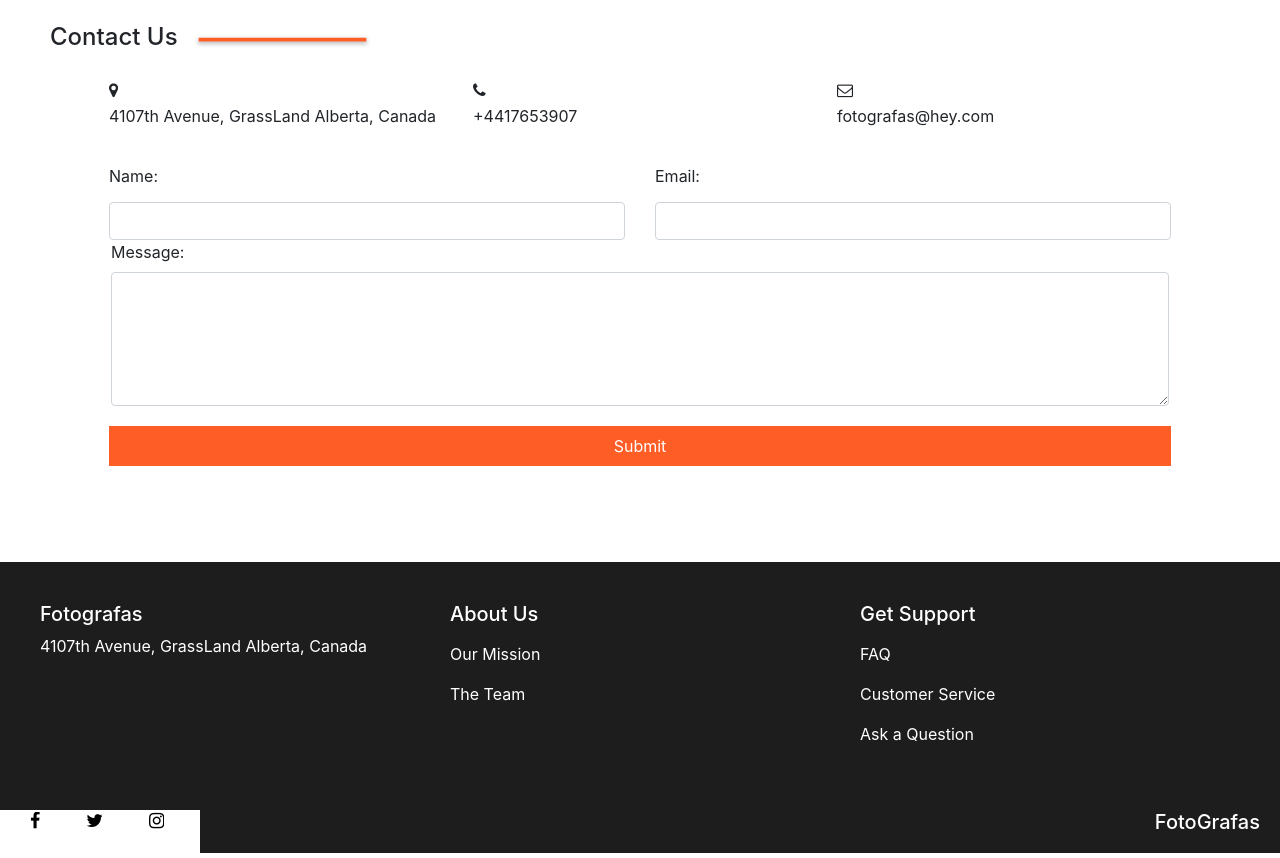
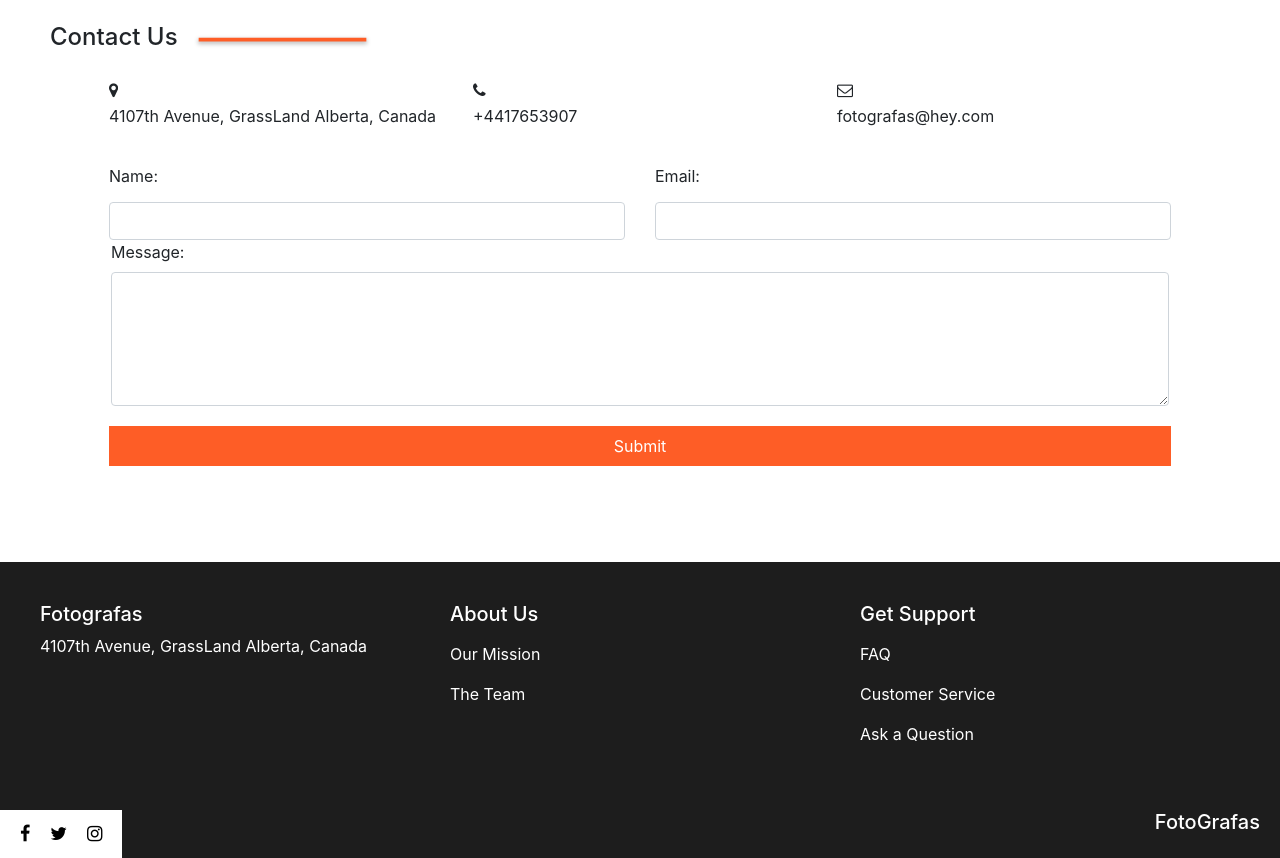
Before and after one commit to Favalcodes/Fotografas, a plain HTML site: page index.html in a window 1280 px wide. Shown: the part 3623-4481 px from the top of the page. Drawn offline with nearby package versions, Linux system fonts and the light colour scheme; a web font is replaced by a local one.

Commit message:
bug solved

```diff
--- a/css/style.css
+++ b/css/style.css
@@ -222,22 +222,15 @@ nav{
 .list a{
     color: #fff;
 }
-.ul-list{
-    background-color: #fff;
+.social-icons{
     width: auto;
-    padding: 0 10px;
-    height: 100%;
-    overflow: hidden;
-    text-align: center;
+    padding: 10px;
+    background: #fff;
+    color: #000;
 }
-.lists{
-    list-style: none;
-    margin: 0 10px;
-    padding: 0 10px;
+.social-icons .fa{
+    padding: 5px 10px;
     font-size: 18px;
-}
-.lists a{
-    color: #000;
 }
 .footer .col-md-3{
     text-align: center;
--- a/index.html
+++ b/index.html
@@ -280,18 +280,12 @@
                 </div>
             </div>
             <div class="d-flex justify-content-between">
-                <div class="">
-                    <ul class="d-flex w-auto ul-list">
-                        <li class="lists pr-3">
-                            <a href="#"><i class="fa fa-facebook"></i></a>
-                        </li>
-                        <li class="lists pr-3">
-                            <a href="#"><i class="fa fa-twitter"></i></a>
-                        </li>
-                        <li class="lists pr-3">
-                            <a href="#"><i class="fa fa-instagram"></i></a>
-                        </li>
-                    </ul>
+                <div class="social-icons">
+                    <div class="d-flex justify-content-around">
+                        <i class="fa fa-facebook"></i>
+                        <i class="fa fa-twitter"></i>
+                        <i class="fa fa-instagram"></i>
+                    </div>
                 </div>
                 <div class="foto">
                     <h5>FotoGrafas</h5>
```
